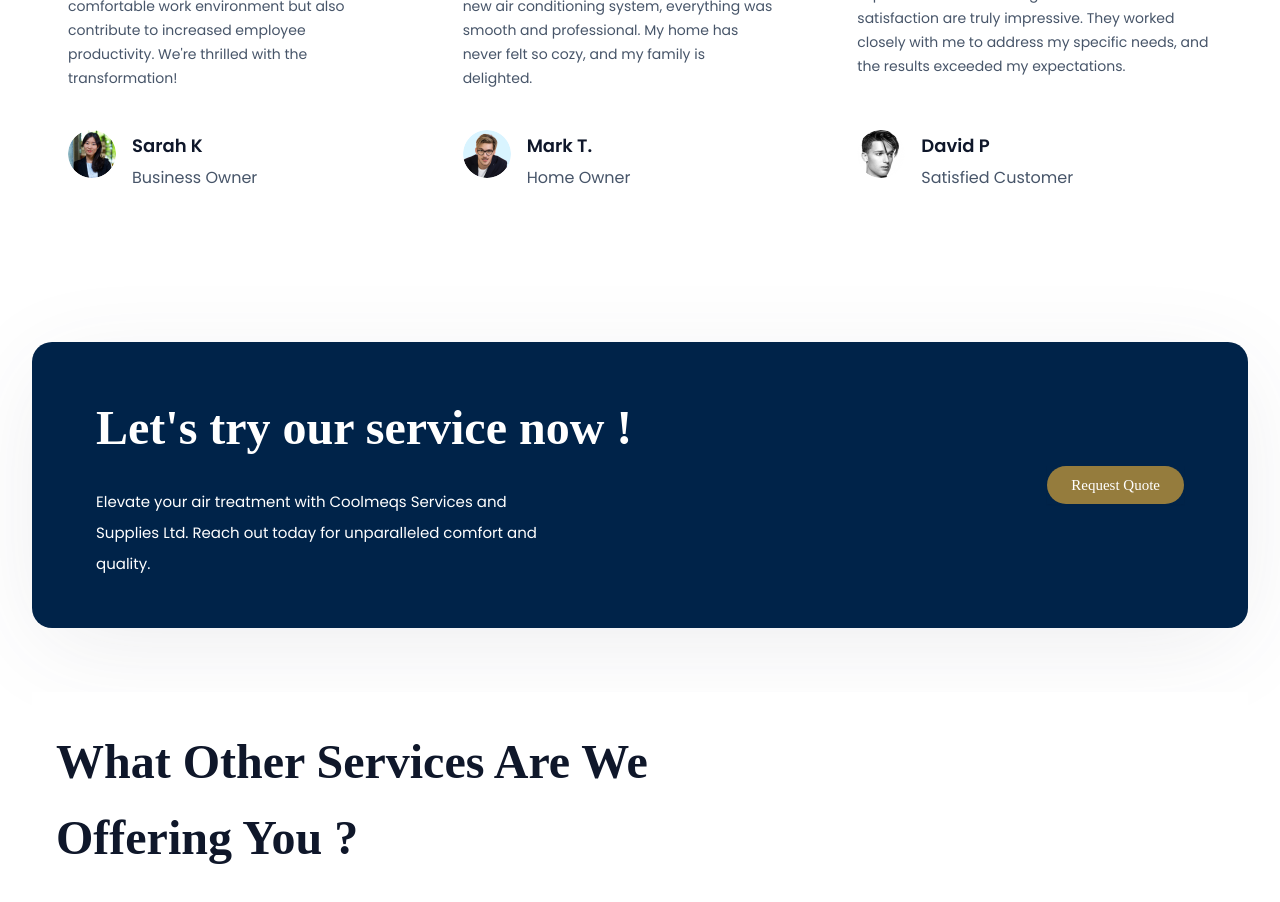
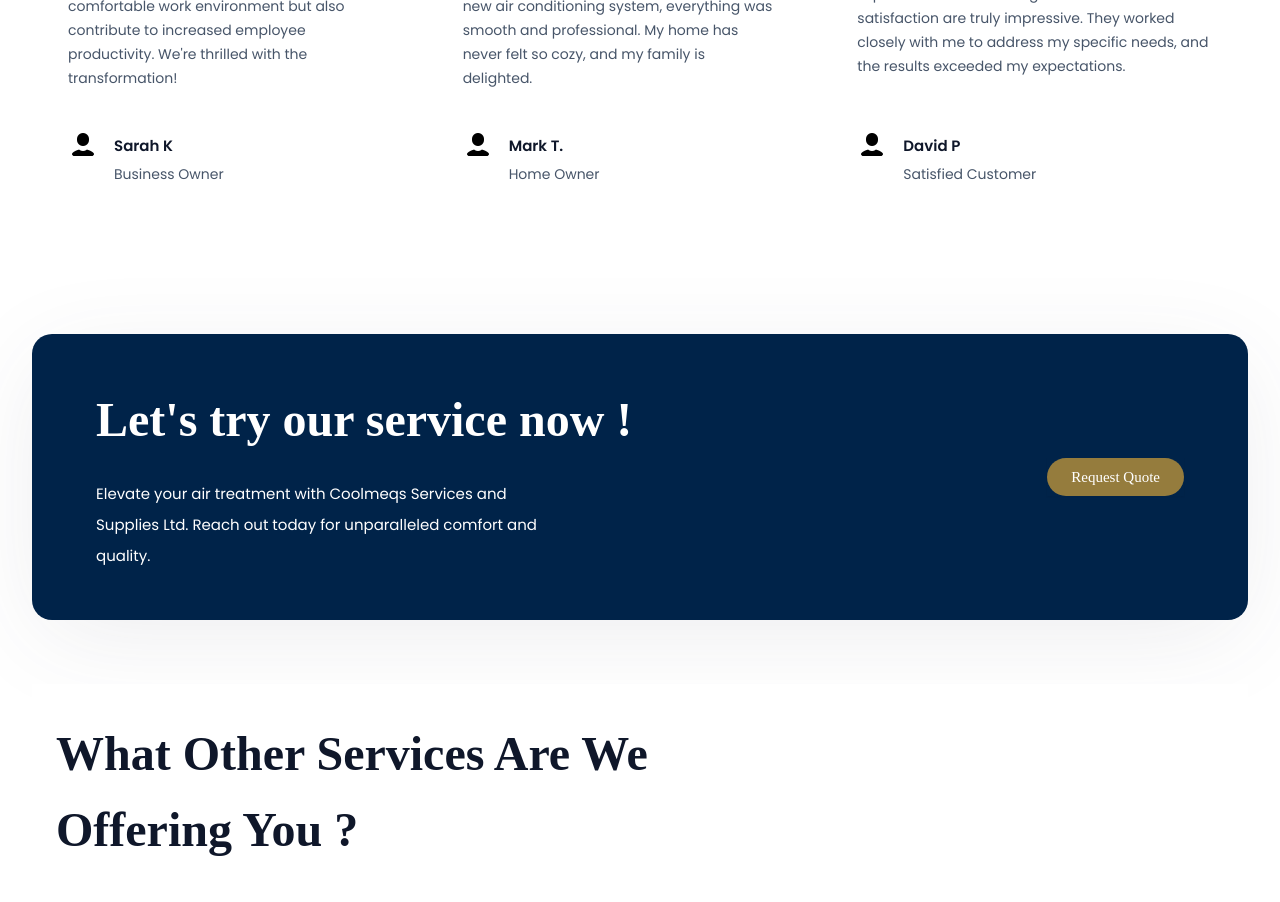
Before and after one commit to MemoTonui/CoolMeqsWebsite, a React (Vite) app: page / in a window 1280 px wide. Shown: the part 2120-3022 px from the top of the page. Built offline with nearby package versions, Linux system fonts and the light colour scheme; a web font is replaced by a local one.

Commit message:
Make final changes

```diff
--- a/src/assets/index.js
+++ b/src/assets/index.js
@@ -23,6 +23,8 @@ import twitter from "./twitter.svg";
 import people01 from "./people01.png";
 import people02 from "./people02.png";
 import people03 from "./people03.png";
+import person4 from "./person4.png";
+
 import group from "./group.png";
 import group2 from "./group2.png";
 import group4 from "./group4.png";
@@ -90,4 +92,5 @@ export {
   image4,
   image5,
   bgImage,
+  person4
 };
--- a/src/components/Button.jsx
+++ b/src/components/Button.jsx
@@ -1,16 +1,17 @@
 import React from "react";
 import { Link } from "react-router-dom";
+import { HashLink } from "react-router-hash-link";
 
 const Button = ({ styles }) => {
   return (
-    <Link to="#contact_us">
+    <HashLink to="/#contact">
       <button
         type="button"
         className={`py-2 px-6 bg-secondary hover:border hover:border-1 hover:border-secondary hover:bg-white hover:text-secondary font-serif font-medium text-[15px] text-white outline-none ${styles} rounded-[30px]`}
       >
         Request Quote
       </button>
-    </Link>
+    </HashLink>
   );
 };
 
--- a/src/components/FeedbackCard.jsx
+++ b/src/components/FeedbackCard.jsx
@@ -12,12 +12,12 @@ const FeedbackCard = ({ content, name, title, img }) => (
       {content}
     </p>
     <div className="flex flex-row">
-      <img src={img} alt={name} className="w-[48px] h-[48px] rounded-full" />
+      <img src={img} alt={name} className="w-[30px] h-[30px] rounded-full" />
       <div className="flex flex-col ml-4">
-        <h4 className="font-poppins font-semibold text-[18px] leading-[32px] text-slate-900">
+        <h4 className="font-poppins font-semibold text-[15px] leading-[32px] text-slate-900">
           {name}
         </h4>
-        <p className="font-poppins font-normal text-[16px] leading-[24px] text-slate-600 my-1">
+        <p className="font-poppins font-normal text-[14px] leading-[24px] text-slate-600">
           {title}
         </p>
       </div>
--- a/src/constants/index.js
+++ b/src/constants/index.js
@@ -38,11 +38,11 @@ export const navLinks = [
     title: "About Us",
   },
   {
-    id: "/home/#services",
+    id: "/#services",
     title: "Services",
   },
   {
-    id: "/home/#clients",
+    id: "/#clients",
     title: "Testimonials",
   },
 ];
@@ -156,7 +156,7 @@ export const feedback = [
       "Coolmeqs Services and Supplies Ltd has been a game-changer for our office. Their HVAC solutions not only ensure a comfortable work environment but also contribute to increased employee productivity. We're thrilled with the transformation!",
     name: "Sarah K",
     title: "Business Owner",
-    img: people01,
+    img: "/src/assets/person4.png",
   },
   {
     id: "feedback-2",
@@ -164,7 +164,7 @@ export const feedback = [
       "I can't express how grateful I am for Coolmeqs' exceptional service. From the initial consultation to the installation of my new air conditioning system, everything was smooth and professional. My home has never felt so cozy, and my family is delighted.",
     name: "Mark T.",
     title: "Home Owner",
-    img: people02,
+    img: "/src/assets/person4.png",
   },
   {
     id: "feedback-3",
@@ -172,7 +172,7 @@ export const feedback = [
       "When it comes to air treatment, Coolmeqs is the name I trust without hesitation. Their team's deep expertise and unwavering dedication to customer satisfaction are truly impressive. They worked closely with me to address my specific needs, and the results exceeded my expectations.",
     name: "David P",
     title: "Satisfied Customer",
-    img: people03,
+    img: "/src/assets/person4.png",
   },
 ];
 
--- a/src/constants/serviceIds.js
+++ b/src/constants/serviceIds.js
@@ -1,3 +1,3 @@
-export const serviceId = "service_pyap9fn";
+export const serviceId = "service_fi3dv7k";
 export const templateId = "template_ghqk9th";
 export const publicKey = "yGLDf3oavXiVnjQnL";
```
Also changed, not shown: src/assets/person4.png (added).
